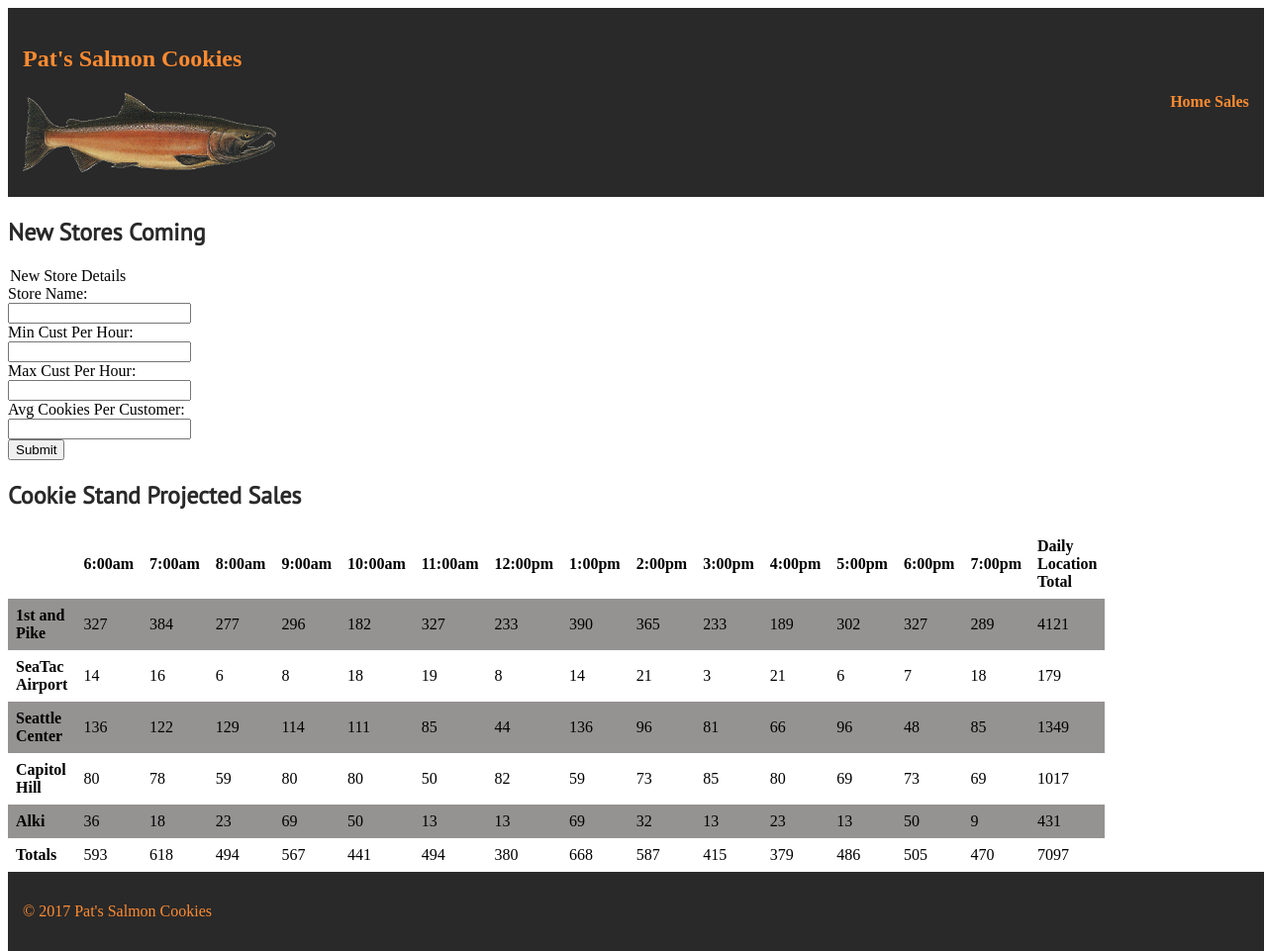
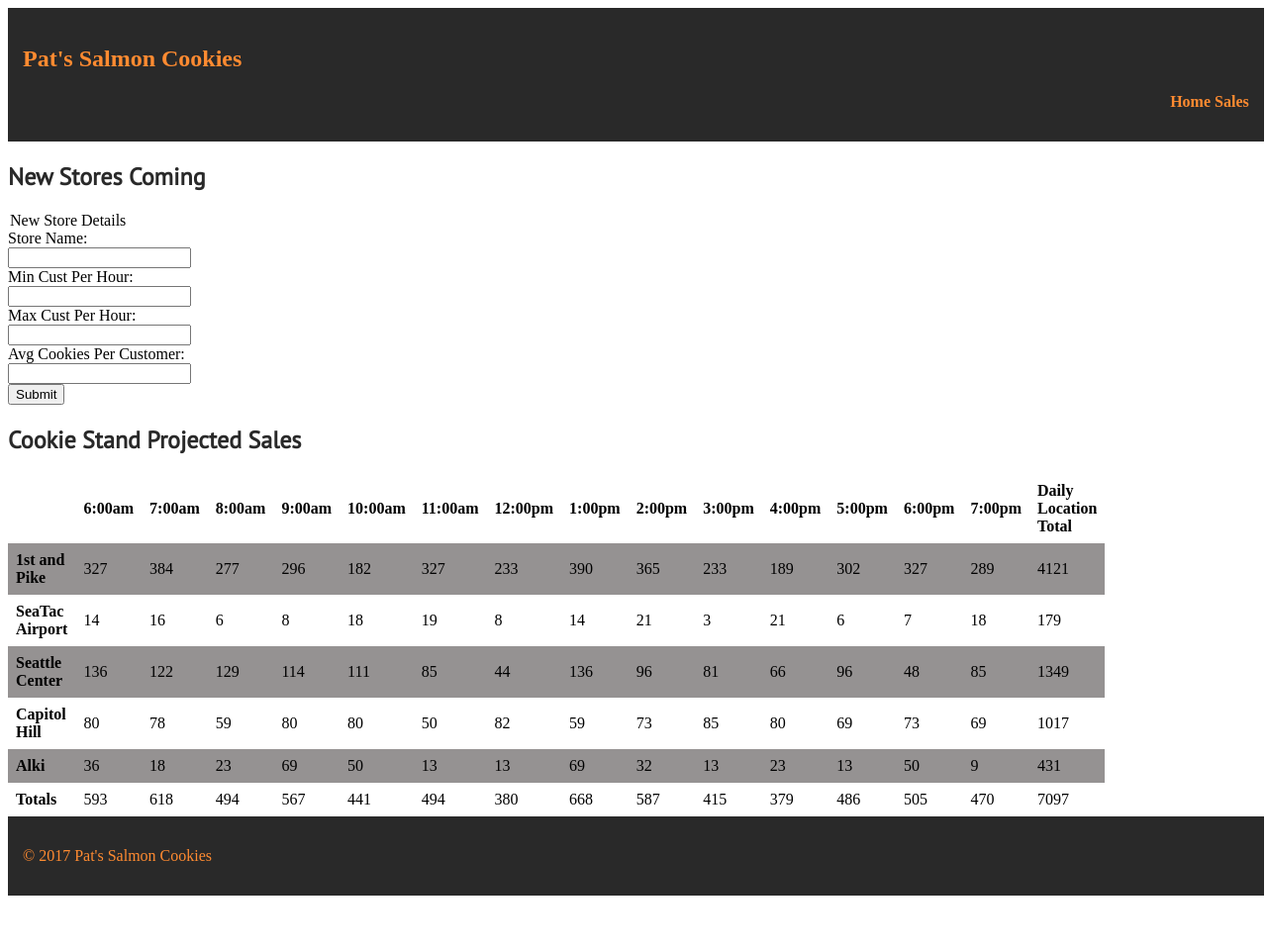
Before and after one commit to stevegcarpenter/cookie-stand, a plain HTML site: page html/sales.html in a window 1280 px wide. Shown: the whole page at 99% size. After the commit the page ends 913 px from the top, so only its background shows below. Drawn offline with Linux system fonts and the light colour scheme; a web font is replaced by a local one.

Commit message:
Removing the salmon png from the header.

```diff
--- a/html/sales.html
+++ b/html/sales.html
@@ -9,7 +9,6 @@
     <header>
       <section>
         <h1><a class="header-link logo-text" href="../index.html">Pat's Salmon Cookies</a></h1>
-        <img class="logo-image" src="../img/salmon.png" alt="salmon fish logo">
       </section>
       <nav class="nav-menu">
         <ul>
```
